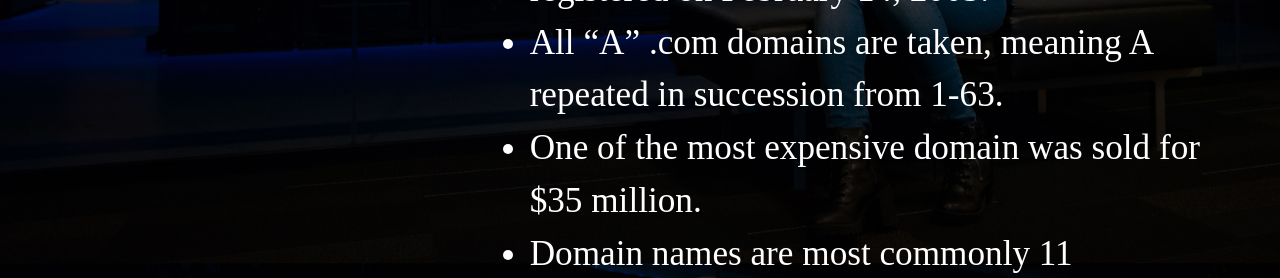
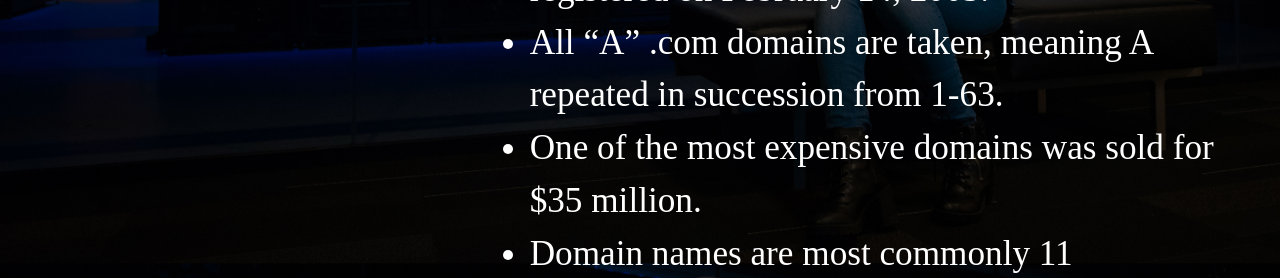
Before and after one commit to micrositedesign/week-twenty-one-repo, a plain HTML site: page index.html in a window 1280 px wide. Shown: the part 2300-2578 px from the top of the page. Drawn offline with nearby package versions, Linux system fonts and the light colour scheme; a web font is replaced by a local one.

Commit message:
Revision 2

```diff
--- a/index.html
+++ b/index.html
@@ -90,7 +90,7 @@
                   <li>You can still get a Soviet Union domain.</li>
 				  <li>Youtube.com was a Valentine’s Day baby, registered on February 14, 2005.</li>
 				  <li>All <q>A</q> .com domains are taken, meaning A repeated in succession from 1-63.</li>
-                  <li>One of the most expensive domain was sold for $35 million.</li>
+                  <li>One of the most expensive domains was sold for $35 million.</li>
 				  <li>Domain names are most commonly 11 characters long, and most commonly start with the letter S.</li>
 				  <li>All three-character domains are taken.</li>
                   <li>At one point in domain history, someone registered almost 15,000 domains in a single day.</li>
```
